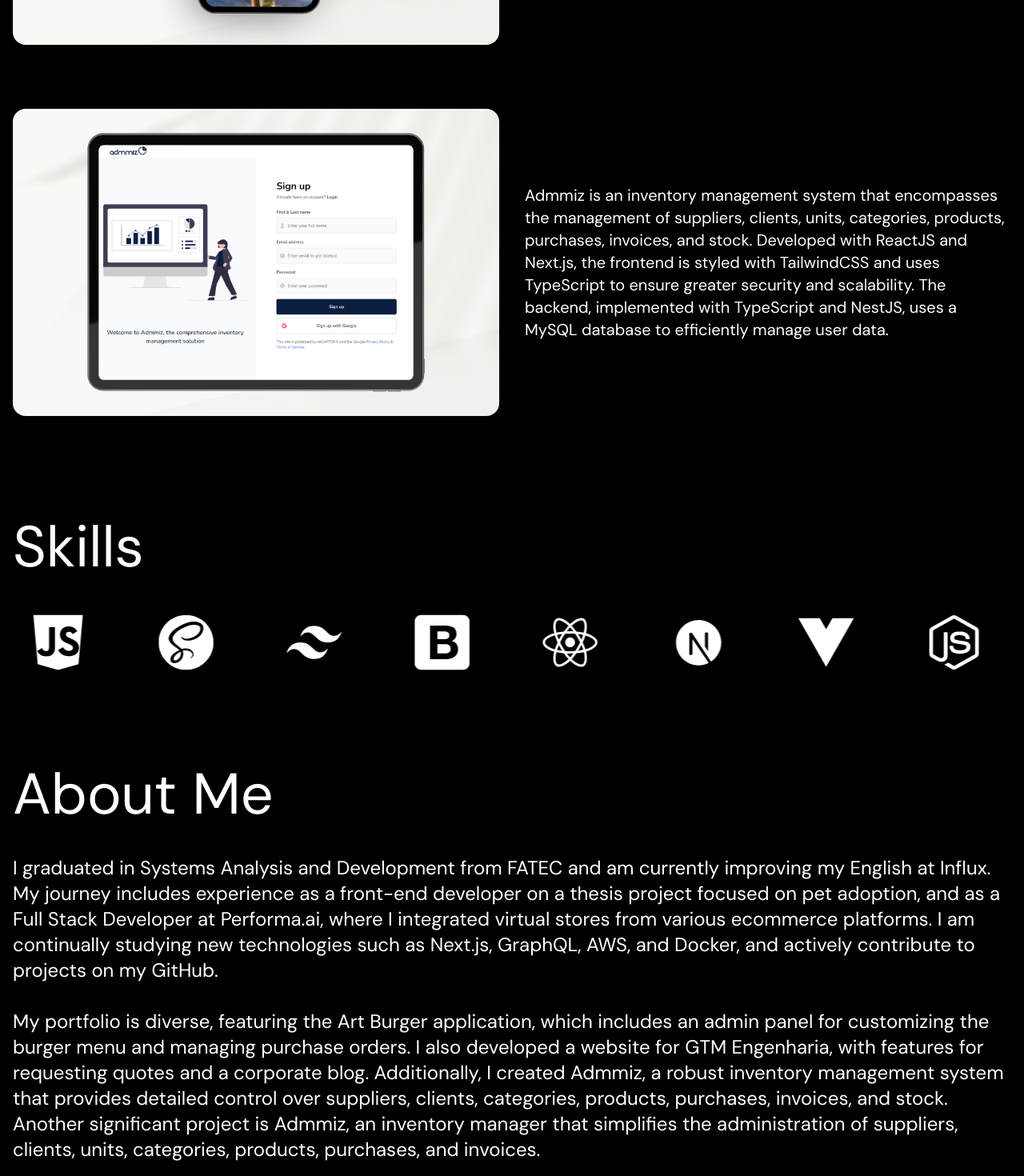
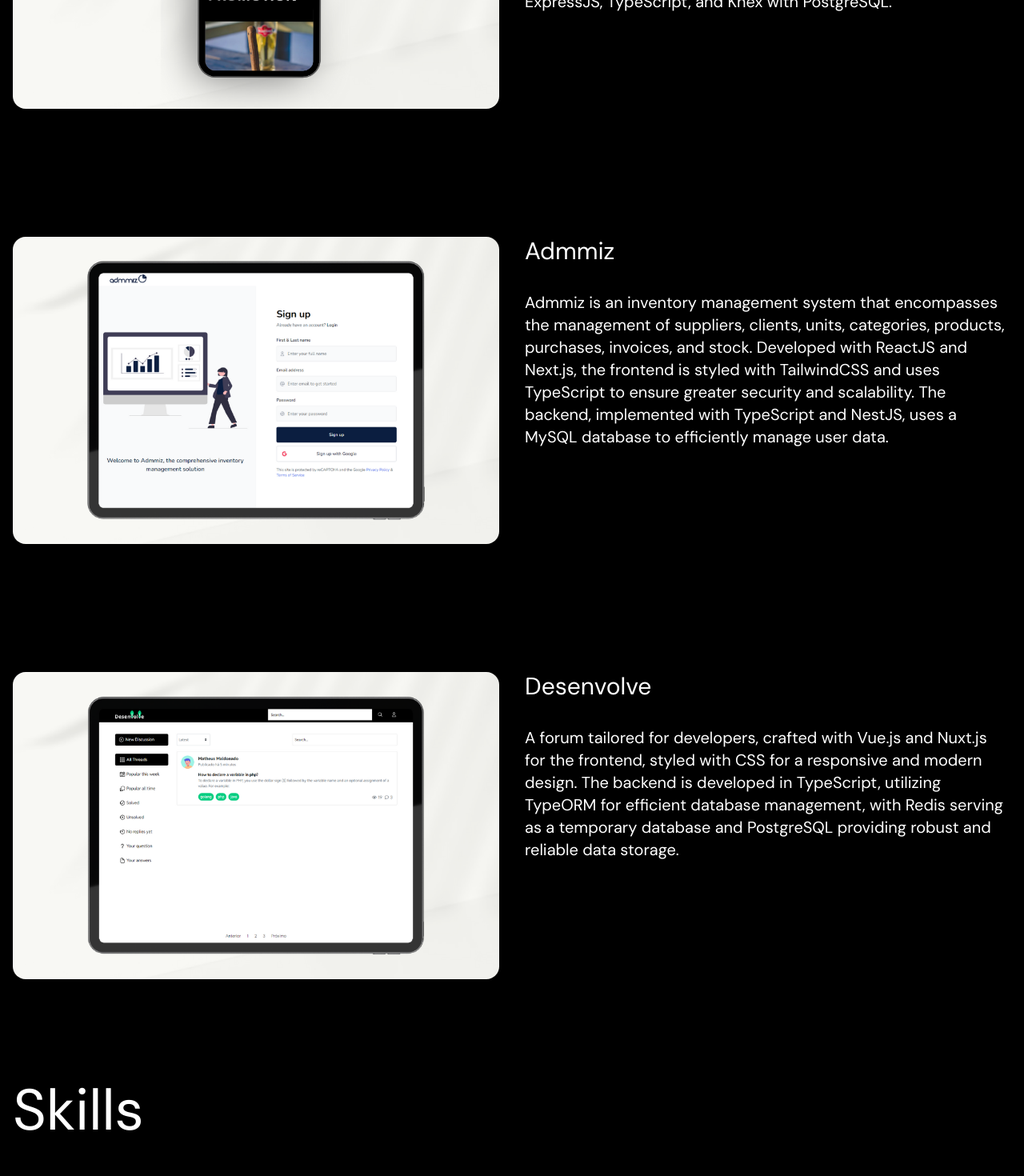
Before and after one commit to malldonado/portfolio, a Next.js app: page / in a window 1280 px wide. Shown: the part 1920-3390 px from the top of the page at 80% size. Built offline with nearby package versions, Linux system fonts and the light colour scheme.

Commit message:
update project

```diff
--- a/components/about/about.tsx
+++ b/components/about/about.tsx
@@ -15,7 +15,7 @@ function About({ language }: Props) {
   });
 
   return (
-    <div ref={ref} className="text-white pt-28 pb-8 about-container">
+    <div ref={ref} className="text-white md:pt-44 pt-20 pb-8 about-container">
       {/* Aplica classe de animação slide-in condicionalmente com base em inView */}
       <div
         className={`max-w-7xl mx-auto px-4 md:px-0 ${
@@ -32,14 +32,14 @@ function About({ language }: Props) {
                 I graduated in Systems Analysis and Development from FATEC and am currently improving my English at Influx. My journey includes experience as a front-end developer on a thesis project focused on pet adoption, and as a Full Stack Developer at Performa.ai, where I integrated virtual stores from various ecommerce platforms. I am continually studying new technologies such as Next.js, GraphQL, AWS, and Docker, and actively contribute to projects on my GitHub.
                 <br />
                 <br />
-                My portfolio is diverse, featuring the Art Burger application, which includes an admin panel for customizing the burger menu and managing purchase orders. I also developed a website for GTM Engenharia, with features for requesting quotes and a corporate blog. Additionally, I created Admmiz, a robust inventory management system that provides detailed control over suppliers, clients, categories, products, purchases, invoices, and stock. Another significant project is Admmiz, an inventory manager that simplifies the administration of suppliers, clients, units, categories, products, purchases, and invoices.
+                My portfolio is diverse, featuring the Art Burger application, which includes an admin panel for customizing the burger menu and managing orders. I also developed the GTM Engenharia website, which offers quote request functionality and a corporate blog. Additionally, I created Admmiz, a robust inventory management system that covers suppliers, clients, units, categories, products, purchases, and invoices. Another highlight is the Desenvolve forum, designed for developers to ask questions and exchange knowledge.
               </>
             ) : (
               <>
                 Sou formado em Análise e Desenvolvimento de Sistemas pela FATEC e atualmente estou aprimorando meu inglês na Influx. Minha trajetória inclui experiência como desenvolvedor front-end em um projeto de TCC focado na adoção de animais, e como Desenvolvedor Full Stack na Performa.ai, onde integrei lojas virtuais de diversas plataformas de ecommerce. Estou constantemente estudando novas tecnologias como Next.js, GraphQL, AWS e Docker, e contribuo ativamente para projetos no meu GitHub.
                 <br />
                 <br />
-                Meu portfólio é diversificado, destacando-se a aplicação para a hamburgueria Art Burger, que possui um painel administrativo para personalização do menu de hambúrgueres e gestão de pedidos de compra. Também desenvolvi um site para a GTM Engenharia, com funcionalidades para solicitação de orçamentos e um blog corporativo. Além disso, criei o Admmiz, um robusto sistema de gerenciamento de estoque que oferece controle detalhado de fornecedores, clientes, categorias, produtos, compras, faturas e estoque. Outro projeto significativo é o Admmiz, é um gerenciador de estoque que facilita a administração de fornecedores, clientes, unidades, categorias, produtos, compras, faturas.
+                Meu portfólio é diversificado, incluindo a aplicação Art Burger, que oferece um painel administrativo para personalização do menu de hambúrgueres e gestão de pedidos. Desenvolvi também o site da GTM Engenharia, com funcionalidades para solicitação de orçamentos e um blog corporativo. Além disso, criei o Admmiz, um robusto sistema de gerenciamento de estoque que abrange fornecedores, clientes, unidades, categorias, produtos, compras e faturas. Outro destaque é o fórum Desenvolve, projetado para que desenvolvedores possam tirar dúvidas e trocar conhecimentos.
               </>
             )}
           </p>
--- a/components/projects/projects.tsx
+++ b/components/projects/projects.tsx
@@ -17,6 +17,7 @@ const Projects: React.FC<Props> = ({ language }) => {
     {
       id: 1,
       image: "/projects/1.png",
+      project_name: 'GTM Engenharia',
       text_en:
         "The GTM Engenharia project is a web application developed for the civil engineering company GTM Engenharia. It uses ReactJS with Vite and TailwindCSS on the frontend, and Node.js with MongoDB on the backend, making the site highly customizable. The application includes an admin panel that allows administrators to modify information, manage completed projects, and handle budget and contact requests. Additionally, an integrated blog showcases all the company's projects, facilitating direct communication with clients.",
       text_pt:
@@ -25,21 +26,32 @@ const Projects: React.FC<Props> = ({ language }) => {
     {
       id: 2,
       image: "/projects/2.png",
+      project_name: 'Art Burger',
       text_en:
-        "The Art Burger application is a dynamic website for a gourmet burger restaurant, developed with ReactJS and Vite, styled with TailwindCSS. It allows users to explore promotions, access an extensive menu, and make credit card payments via MercadoPago. The user panel offers transaction details, ordering options, and purchase history. The back-end uses ExpressJS, TypeScript, TypeORM, PostgreSQL, and Redis to ensure efficient data management and a smooth experience.",
+        "The Art Burger application is a dynamic website for a gourmet burger restaurant, developed with ReactJS and Vite, styled with TailwindCSS. It allows users to explore promotions, access an extensive menu, and make credit card payments via MercadoPago. The user panel offers transaction details, ordering options, and purchase history. The back-end is powered by ExpressJS, TypeScript, and Knex with PostgreSQL.",
       text_pt:
-        "A aplicação Art Burger é um site dinâmico para uma hamburgueria gourmet, desenvolvido com ReactJS e Vite, estilizado com TailwindCSS. Ele permite aos usuários explorar promoções, acessar um extenso menu e realizar pagamentos com cartão de crédito via MercadoPago. O painel do usuário oferece detalhes de transações, opções de pedidos e histórico de compras. O back-end usa ExpressJS, TypeScript, TypeORM, PostgreSQL e Redis para garantir um gerenciamento eficiente de dados e uma experiência fluida.",
+        "A aplicação Art Burger é um site dinâmico para um restaurante de hambúrgueres gourmet, desenvolvido com ReactJS e Vite, estilizado com TailwindCSS. Ela permite aos usuários explorar promoções, acessar um menu extenso e realizar pagamentos com cartão de crédito via MercadoPago. O painel do usuário oferece detalhes de transações, opções de pedidos e histórico de compras. O back-end é alimentado por ExpressJS, TypeScript e Knex com PostgreSQL.",
     },
     {
       id: 3,
       image: "/projects/5.png",
+      project_name: 'Admmiz',
       text_en:
         "Admmiz is an inventory management system that encompasses the management of suppliers, clients, units, categories, products, purchases, invoices, and stock. Developed with ReactJS and Next.js, the frontend is styled with TailwindCSS and uses TypeScript to ensure greater security and scalability. The backend, implemented with TypeScript and NestJS, uses a MySQL database to efficiently manage user data.",
       text_pt:
         "Admmiz é um sistema de gerenciamento de estoque que abrange a gestão de fornecedores, clientes, unidades, categorias, produtos, compras, faturas e estoque. Desenvolvido com ReactJS e Next.js, o frontend é estilizado com TailwindCSS e utiliza TypeScript para garantir maior segurança e escalabilidade. No backend, implementado com TypeScript e NestJS, utiliza um banco de dados MySQL para gerenciar eficientemente os dados dos usuários.",
     },
+    {
+      id: 5,
+      image: "/projects/3.png",
+      project_name: 'Desenvolve',
+      text_en:
+        "A forum tailored for developers, crafted with Vue.js and Nuxt.js for the frontend, styled with CSS for a responsive and modern design. The backend is developed in TypeScript, utilizing TypeORM for efficient database management, with Redis serving as a temporary database and PostgreSQL providing robust and reliable data storage.",
+      text_pt:
+        "Um fórum personalizado para desenvolvedores, criado com Vue.js e Nuxt.js para o frontend, estilizado com CSS para um design responsivo e moderno. O backend é desenvolvido em TypeScript, utilizando TypeORM para uma gestão eficiente de banco de dados, com Redis servindo como banco de dados temporário e PostgreSQL oferecendo armazenamento de dados robusto e confiável.",
+    },
     // {
-    //   id: 4,
+    //   id: 5,
     //   image: "/projects/4.png",
     //   text_en:
     //     "Fluxplaces Marketplace is an innovative application that connects users to physical stores via Google Maps, allowing them to locate desired products within a specified radius, along with promotions and coupons. Developed with ReactJS and Next.js and styled with TailwindCSS, the frontend utilizes TypeScript for enhanced security and scalability. On the backend, implemented with TypeScript and NestJS, the application leverages the Google Maps API and a MySQL database to efficiently manage user data, store information, and transactions.",
@@ -60,7 +72,7 @@ const Projects: React.FC<Props> = ({ language }) => {
           {language === "en" ? "Projects" : "Projetos"}
         </h2>
       </div>
-      <div className="grid grid-cols-1 sm:grid-cols-2 md:grid-cols-2 lg:grid-cols-2 xl:grid-cols-2 md:gap-y-20 mx-auto max-w-7xl md:gap-x-8">
+      <div className="grid grid-cols-1 sm:grid-cols-2 md:grid-cols-2 lg:grid-cols-2 xl:grid-cols-2 md:gap-y-40 mx-auto max-w-7xl md:gap-x-8">
         {projects.map((project, index) => (
           <Project key={project.id} project={project} language={language} index={index} />
         ))}
@@ -75,6 +87,7 @@ interface ProjectProps {
     image: string;
     text_en: string;
     text_pt: string;
+    project_name: string;
   };
   language: string;
   index: number;
@@ -111,11 +124,12 @@ const Project: React.FC<ProjectProps> = ({ project, language, index }) => {
       {/* Container do texto */}
       <div
         ref={textRef}
-        className={`relative h-auto md:h-96 rounded-2xl overflow-hidden group cursor-pointer transition-opacity duration-1000 ease-in-out opacity-0 ${
+        className={`relative mt-8 mb-8 md:mb-0 md:mt-0 h-auto md:h-96 rounded-2xl overflow-hidden group cursor-pointer transition-opacity duration-1000 ease-in-out opacity-0 ${
           textInView ? "opacity-100" : ""
         }`}
       >
-        <span className="text-md sm:text-xl text-white flex items-start md:items-center h-full mt-6 mb-20 md:mt-0 md:mb-0">
+        <span className="text-white text-3xl">{project.project_name}</span>
+        <span className="text-md sm:text-xl text-white flex items-start md:items-center mt-2 mb-10 md:mt-8 md:mb-0">
           {language === "en" ? project.text_en : project.text_pt}
         </span>
       </div>
--- a/components/skills/skills.tsx
+++ b/components/skills/skills.tsx
@@ -23,6 +23,7 @@ const logos = [
   { src: '/logos/13.svg', alt: 'git' },
   { src: '/logos/14.svg', alt: 'mysql' },
   { src: '/logos/15.svg', alt: 'mongodb' },
+  { src: '/logos/17.svg', alt: 'postgresql' },
 ];
 
 const settings = {
@@ -60,7 +61,7 @@ const settings = {
 
 const Skills: React.FC = () => {
   return (
-    <div className="text-white pt-24 sm:pt-32">
+    <div className="text-white md:pt-32 sm:pt-44">
       <div className="max-w-7xl mx-auto px-4 md:px-0">
         <div className="text-left">
           <h2 className="text-4xl sm:text-5xl lg:text-7xl leading-tight mb-6">
```
Also changed, not shown: public/logos/17.svg (added).
